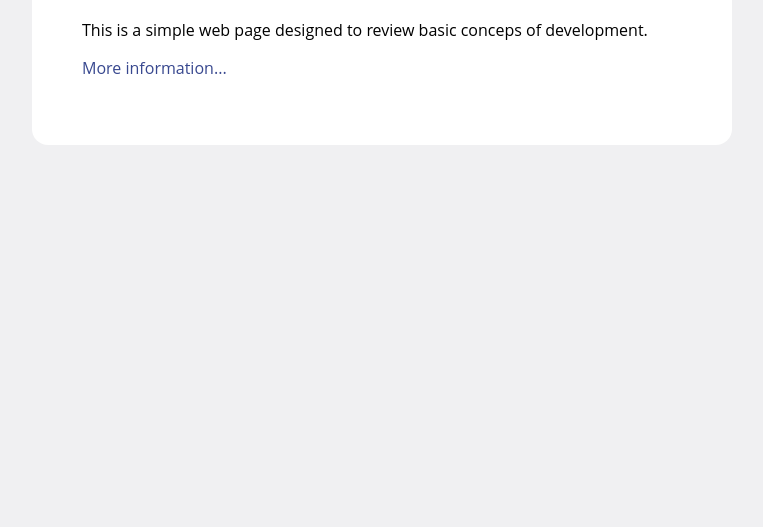
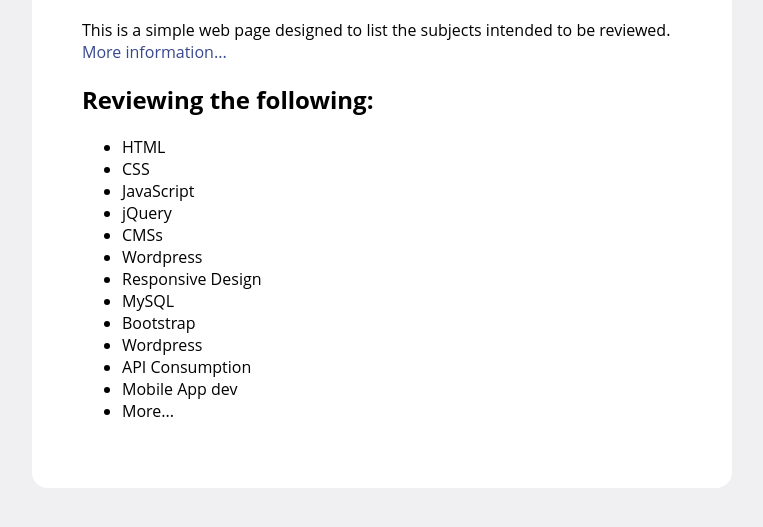
Before and after one commit to gomav/web_development_review, a plain HTML site: page index.html in a window 1280 px wide. Shown: the part 197-724 px from the top of the page, without its empty margins (258-1021 px from the left). Drawn offline with Linux system fonts and the light colour scheme.

Commit message:
adding simple web page with objective intent

```diff
--- a/index.html
+++ b/index.html
@@ -13,8 +13,25 @@
 <body>
 <div>
     <h1>Sample Web Page</h1>
-    <p>This is a simple web page designed to review basic conceps of development.</p>
-    <p><a href="">More information...</a></p>
+    <p>This is a simple web page designed to list the subjects intended to be reviewed. <br /><a href="">More information...</a></p>
+
+      <h2>Reviewing the following:</h2>
+      <ul>
+        <li>HTML</li>
+        <li>CSS</li>
+        <li>JavaScript</li>
+        <li>jQuery</li>
+        <li>CMSs</li>
+        <li>Wordpress</li>
+        <li>Responsive Design</li>
+        <li>MySQL</li>
+        <li>Bootstrap</li>
+        <li>Wordpress</li>
+        <li>API Consumption</li>
+        <li>Mobile App dev</li>
+        <li>More...</li>
+      </ul>
+
 </div>
 </body>
 </html>
```
Also changed, not shown: images/manny.jpg (added).
